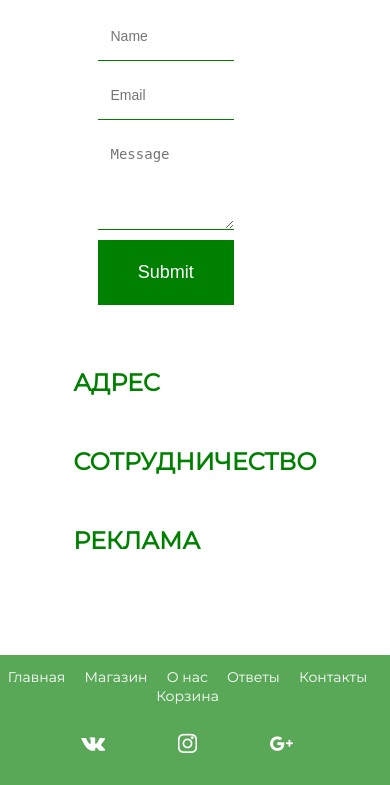
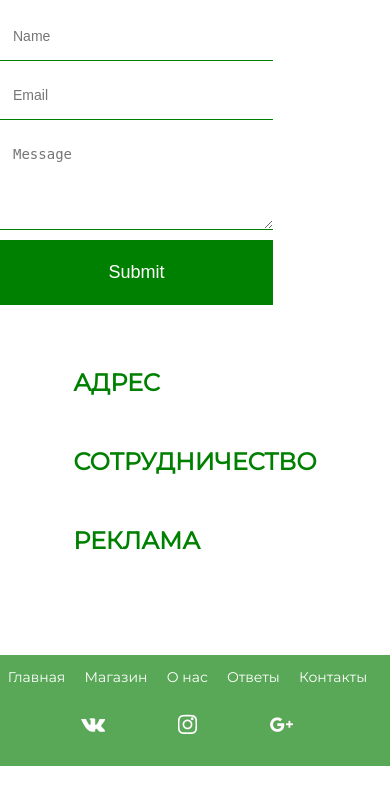
Before and after one commit to jackalxtxff/teplica, a PHP site: page /kontact.html in a window 390 px wide. Shown: the part 219-1004 px from the top of the page. Run offline with PHP 8.4, Linux system fonts and the light colour scheme; some libraries are stand-ins or nearby versions.

Commit message:
Убрал корзины из подвала и начал адаптив "контакты"

```diff
--- a/about.html
+++ b/about.html
@@ -68,7 +68,7 @@
 			<a href="about.html">О нас</a>
 			<a href="otvet.html">Ответы</a>
 			<a href="kontact.html">Контакты</a>
-			<a href="#">Корзина</a>
+
 	</nav>
 	<div class="social">
 		<a href="https://vk.com/sergej.kuzneczov"><img src="assets/img/vk.jpg" width="75" height="75"></a>
--- a/assets/style/css/style.css
+++ b/assets/style/css/style.css
@@ -324,7 +324,7 @@ p {
 }
 
 .form {
-  width: 50%;
+  width: 600px;
   position: relative;
 }
 
@@ -599,7 +599,10 @@ textarea {
   footer{
     max-width: 955px;
   }
-
+ .form{
+   width: 600px;
+   margin: 0 auto;
+ }
 
 }
 @media only screen and (max-width: 600px){
--- a/index.html
+++ b/index.html
@@ -57,7 +57,7 @@
 			<a href="about.html">О нас</a>
 			<a href="otvet.html">Ответы</a>
 			<a href="kontact.html">Контакты</a>
-			<a href="#">Корзина</a>
+
 	</nav>
 	<div class="social">
 		<a href="https://vk.com/sergej.kuzneczov"><img src="assets/img/vk.jpg" width="75" height="75"></a>
--- a/kontact.html
+++ b/kontact.html
@@ -59,7 +59,6 @@
 			<a href="about.html">О нас</a>
 			<a href="otvet.html">Ответы</a>
 			<a href="kontact.html">Контакты</a>
-			<a href="#">Корзина</a>
 	</nav>
 	<div class="social">
 		<a href="https://vk.com/sergej.kuzneczov"><img src="assets/img/vk.jpg" width="75" height="75"></a>
--- a/otvet.html
+++ b/otvet.html
@@ -80,7 +80,6 @@
 			<a href="about.html">О нас</a>
 			<a href="otvet.html">Ответы</a>
 			<a href="kontact.html">Контакты</a>
-			<a href="#">Корзина</a>
 	</nav>
 	<div class="social">
 		<a href="https://vk.com/sergej.kuzneczov"><img src="assets/img/vk.jpg" width="75" height="75"></a>
```
